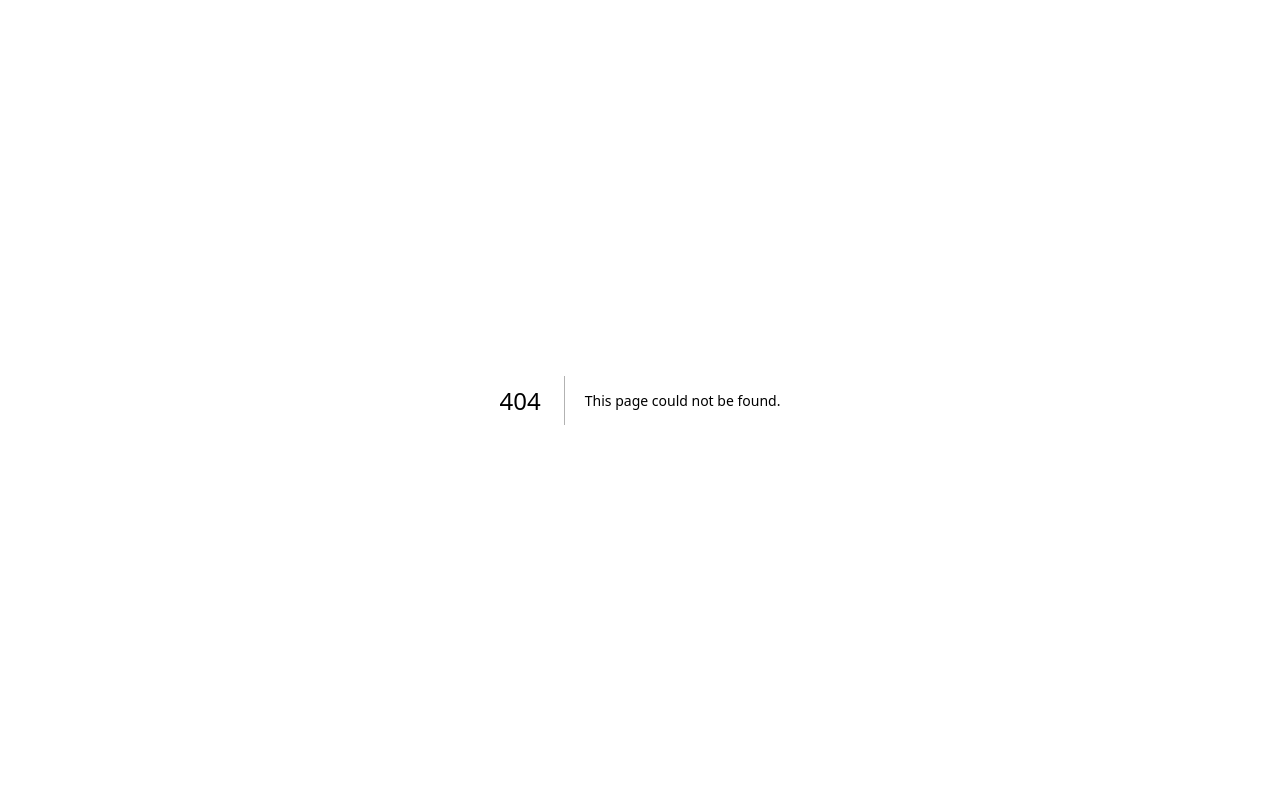
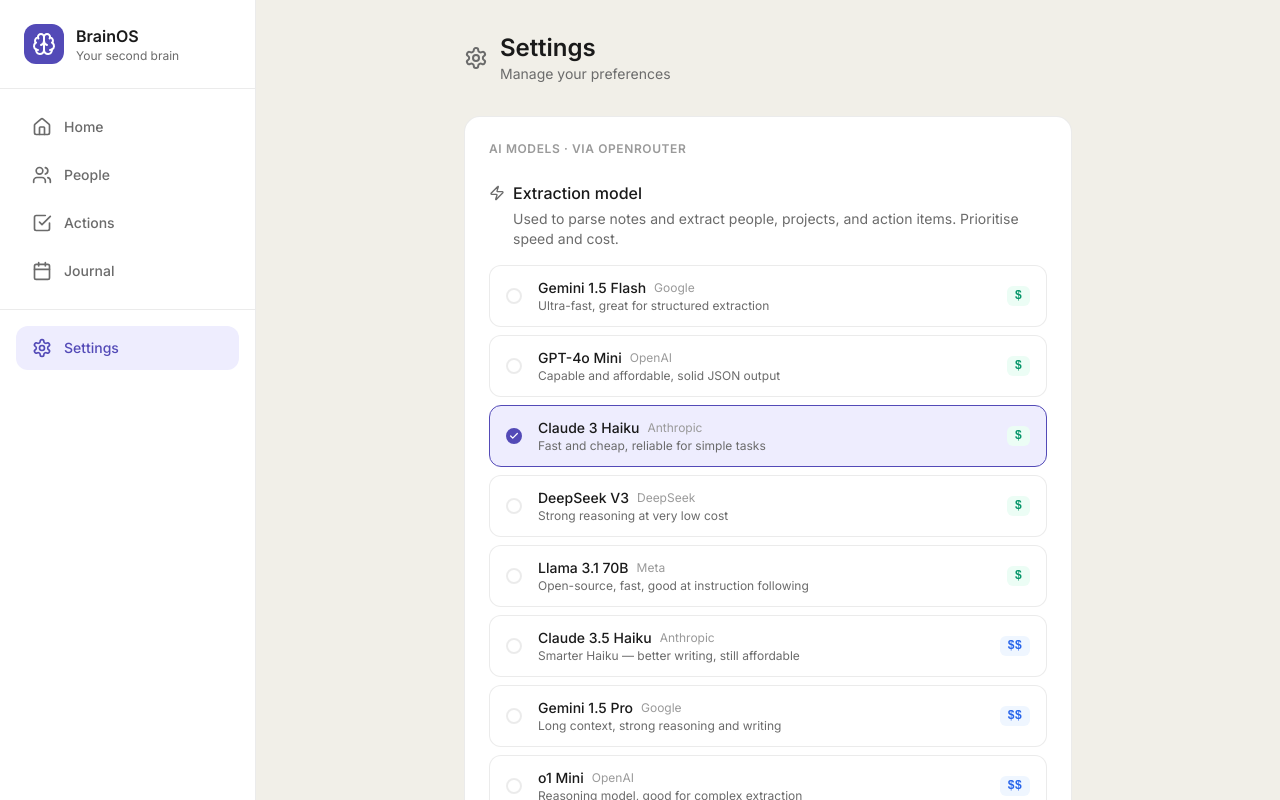
Before and after one commit to cillegio8/brianOS, a Next.js app: page /settings in a window 1280 px wide. Before the commit this address had no page. Shown: the top 800 px of the page. Built offline with nearby package versions, Linux system fonts and the light colour scheme.

Commit message:
added settings

```diff
--- /dev/null
+++ b/src/app/settings/page.tsx
@@ -0,0 +1,185 @@
+'use client'
+
+import { useState, useEffect } from 'react'
+import { Settings, Zap, BookOpen, Check } from 'lucide-react'
+import { Navigation } from '@/components'
+import { cn } from '@/lib/utils'
+
+interface Model {
+  id: string
+  name: string
+  provider: string
+  cost: '$' | '$$' | '$$$' | '$$$$'
+  description: string
+}
+
+const MODELS: Model[] = [
+  { id: 'google/gemini-flash-1.5',              name: 'Gemini 1.5 Flash',    provider: 'Google',    cost: '$',    description: 'Ultra-fast, great for structured extraction' },
+  { id: 'openai/gpt-4o-mini',                   name: 'GPT-4o Mini',         provider: 'OpenAI',    cost: '$',    description: 'Capable and affordable, solid JSON output' },
+  { id: 'anthropic/claude-3-haiku',             name: 'Claude 3 Haiku',      provider: 'Anthropic', cost: '$',    description: 'Fast and cheap, reliable for simple tasks' },
+  { id: 'deepseek/deepseek-chat',               name: 'DeepSeek V3',         provider: 'DeepSeek',  cost: '$',    description: 'Strong reasoning at very low cost' },
+  { id: 'meta-llama/llama-3.1-70b-instruct',   name: 'Llama 3.1 70B',       provider: 'Meta',      cost: '$',    description: 'Open-source, fast, good at instruction following' },
+  { id: 'anthropic/claude-3.5-haiku',           name: 'Claude 3.5 Haiku',    provider: 'Anthropic', cost: '$$',   description: 'Smarter Haiku — better writing, still affordable' },
+  { id: 'google/gemini-pro-1.5',                name: 'Gemini 1.5 Pro',      provider: 'Google',    cost: '$$',   description: 'Long context, strong reasoning and writing' },
+  { id: 'openai/o1-mini',                       name: 'o1 Mini',             provider: 'OpenAI',    cost: '$$',   description: 'Reasoning model, good for complex extraction' },
+  { id: 'anthropic/claude-3.5-sonnet',          name: 'Claude 3.5 Sonnet',   provider: 'Anthropic', cost: '$$$',  description: 'Excellent writing quality and instruction following' },
+  { id: 'openai/gpt-4o',                        name: 'GPT-4o',              provider: 'OpenAI',    cost: '$$$',  description: 'Highly capable, great for nuanced journal writing' },
+  { id: 'anthropic/claude-3-opus',              name: 'Claude 3 Opus',       provider: 'Anthropic', cost: '$$$$', description: 'Most capable Claude, best for complex synthesis' },
+  { id: 'openai/o1',                            name: 'o1',                  provider: 'OpenAI',    cost: '$$$$', description: 'Advanced reasoning, highest quality output' },
+]
+
+const COST_COLORS: Record<string, string> = {
+  '$':    'text-emerald-600 dark:text-emerald-400 bg-emerald-50 dark:bg-emerald-900/20',
+  '$$':   'text-blue-600   dark:text-blue-400   bg-blue-50   dark:bg-blue-900/20',
+  '$$$':  'text-amber-600  dark:text-amber-400  bg-amber-50  dark:bg-amber-900/20',
+  '$$$$': 'text-red-600    dark:text-red-400    bg-red-50    dark:bg-red-900/20',
+}
+
+const DEFAULT_EXTRACT_MODEL  = 'anthropic/claude-3-haiku'
+const DEFAULT_JOURNAL_MODEL  = 'anthropic/claude-3.5-sonnet'
+const LS_EXTRACT_KEY         = 'brainos_extract_model'
+const LS_JOURNAL_KEY         = 'brainos_journal_model'
+
+function ModelPicker({
+  label,
+  icon: Icon,
+  description,
+  selected,
+  onChange,
+}: {
+  label: string
+  icon: React.ElementType
+  description: string
+  selected: string
+  onChange: (id: string) => void
+}) {
+  return (
+    <div className="mb-8">
+      <div className="flex items-center gap-2 mb-1">
+        <Icon className="w-4 h-4 text-[var(--color-text-secondary)]" />
+        <h2 className="font-medium text-[var(--color-text-primary)]">{label}</h2>
+      </div>
+      <p className="text-sm text-[var(--color-text-secondary)] mb-4 ml-6">{description}</p>
+
+      <div className="grid gap-2">
+        {MODELS.map(model => {
+          const isSelected = selected === model.id
+          return (
+            <button
+              key={model.id}
+              type="button"
+              onClick={() => onChange(model.id)}
+              className={cn(
+                'flex items-center gap-4 px-4 py-3 rounded-xl border text-left transition-colors',
+                isSelected
+                  ? 'border-brand-600 bg-brand-50 dark:bg-brand-900/20'
+                  : 'border-[var(--color-border-secondary)] bg-[var(--color-bg-primary)] hover:bg-[var(--color-bg-secondary)]'
+              )}
+            >
+              {/* Check */}
+              <div className={cn(
+                'w-4 h-4 rounded-full border-2 flex items-center justify-center shrink-0',
+                isSelected ? 'border-brand-600 bg-brand-600' : 'border-[var(--color-border-secondary)]'
+              )}>
+                {isSelected && <Check className="w-2.5 h-2.5 text-white" strokeWidth={3} />}
+              </div>
+
+              {/* Name + description */}
+              <div className="flex-1 min-w-0">
+                <div className="flex items-center gap-2">
+                  <span className="text-sm font-medium text-[var(--color-text-primary)]">{model.name}</span>
+                  <span className="text-xs text-[var(--color-text-tertiary)]">{model.provider}</span>
+                </div>
+                <p className="text-xs text-[var(--color-text-secondary)] truncate">{model.description}</p>
+              </div>
+
+              {/* Cost badge */}
+              <span className={cn(
+                'text-xs font-semibold px-2 py-0.5 rounded-md shrink-0 font-mono',
+                COST_COLORS[model.cost]
+              )}>
+                {model.cost}
+              </span>
+            </button>
+          )
+        })}
+      </div>
+    </div>
+  )
+}
+
+export default function SettingsPage() {
+  const [extractModel, setExtractModel] = useState(DEFAULT_EXTRACT_MODEL)
+  const [journalModel, setJournalModel] = useState(DEFAULT_JOURNAL_MODEL)
+  const [saved, setSaved] = useState(false)
+
+  useEffect(() => {
+    setExtractModel(localStorage.getItem(LS_EXTRACT_KEY) || DEFAULT_EXTRACT_MODEL)
+    setJournalModel(localStorage.getItem(LS_JOURNAL_KEY) || DEFAULT_JOURNAL_MODEL)
+  }, [])
+
+  const handleSave = () => {
+    localStorage.setItem(LS_EXTRACT_KEY, extractModel)
+    localStorage.setItem(LS_JOURNAL_KEY, journalModel)
+    setSaved(true)
+    setTimeout(() => setSaved(false), 2000)
+  }
+
+  return (
+    <div className="flex flex-col md:flex-row min-h-screen">
+      <Navigation />
+
+      <main className="flex-1 pb-24 md:pb-0">
+        <div className="max-w-2xl mx-auto p-4 md:p-8">
+          <div className="flex items-center gap-3 mb-8">
+            <Settings className="w-6 h-6 text-[var(--color-text-secondary)]" />
+            <div>
+              <h1 className="text-2xl font-semibold text-[var(--color-text-primary)]">Settings</h1>
+              <p className="text-sm text-[var(--color-text-secondary)]">Manage your preferences</p>
+            </div>
+          </div>
+
+          <div className="bg-[var(--color-bg-primary)] rounded-2xl border border-[var(--color-border-secondary)] p-6">
+            <h3 className="text-xs font-semibold uppercase tracking-wider text-[var(--color-text-tertiary)] mb-6">
+              AI Models · via OpenRouter
+            </h3>
+
+            <ModelPicker
+              label="Extraction model"
+              icon={Zap}
+              description="Used to parse notes and extract people, projects, and action items. Prioritise speed and cost."
+              selected={extractModel}
+              onChange={setExtractModel}
+            />
+
+            <ModelPicker
+              label="Journal model"
+              icon={BookOpen}
+              description="Used to write your weekly journal summaries. Prioritise writing quality."
+              selected={journalModel}
+              onChange={setJournalModel}
+            />
+
+            <div className="flex items-center justify-between pt-4 border-t border-[var(--color-border-secondary)]">
+              <p className="text-xs text-[var(--color-text-tertiary)]">
+                Cost indicators are approximate per million tokens
+              </p>
+              <button
+                type="button"
+                onClick={handleSave}
+                className={cn(
+                  'px-5 py-2 rounded-xl text-sm font-medium transition-colors',
+                  saved
+                    ? 'bg-emerald-600 text-white'
+                    : 'bg-brand-600 text-white hover:bg-brand-700'
+                )}
+              >
+                {saved ? 'Saved!' : 'Save changes'}
+              </button>
+            </div>
+          </div>
+        </div>
+      </main>
+    </div>
+  )
+}
--- a/src/components/Navigation.tsx
+++ b/src/components/Navigation.tsx
@@ -57,8 +57,10 @@
           href="/settings/"
           className={cn(
             "flex items-center gap-3 px-4 py-3 rounded-xl",
-            "text-[var(--color-text-secondary)] hover:text-[var(--color-text-primary)]",
-            "hover:bg-[var(--color-bg-secondary)] transition-colors"
+            "transition-colors",
+            pathname.startsWith('/settings')
+              ? "text-brand-600 bg-brand-50 dark:bg-brand-900/20"
+              : "text-[var(--color-text-secondary)] hover:text-[var(--color-text-primary)] hover:bg-[var(--color-bg-secondary)]"
           )}
         >
           <Settings className="w-5 h-5" />
--- a/src/components/QuickCapture.tsx
+++ b/src/components/QuickCapture.tsx
@@ -41,8 +41,9 @@
       if (insertError) throw insertError
 
       // Trigger AI extraction via Edge Function
+      const extractModel = localStorage.getItem('brainos_extract_model') || undefined
       const { error: fnError } = await supabase.functions.invoke('extract', {
-        body: { input_id: input.id }
+        body: { input_id: input.id, model: extractModel }
       })
 
       if (fnError) {
--- a/src/components/WeeklyJournal.tsx
+++ b/src/components/WeeklyJournal.tsx
@@ -33,8 +33,9 @@
 
     try {
       const supabase = getClient()
+      const journalModel = localStorage.getItem('brainos_journal_model') || undefined
       await supabase.functions.invoke('generate-journal', {
-        body: { week_of: format(currentWeek, 'yyyy-MM-dd') }
+        body: { week_of: format(currentWeek, 'yyyy-MM-dd'), model: journalModel }
       })
       onRegenerate?.()
     } catch (err) {
```
Also changed, not shown: 2 other files (tests, documents, lock files or other folders).
